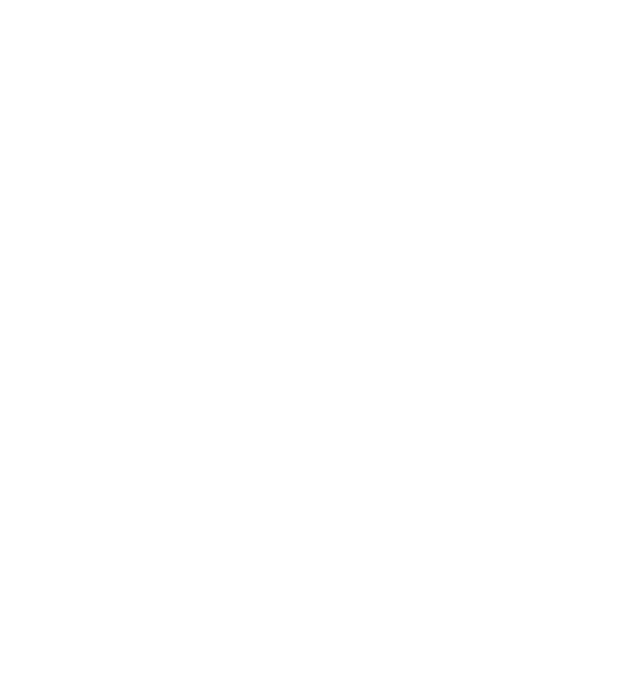
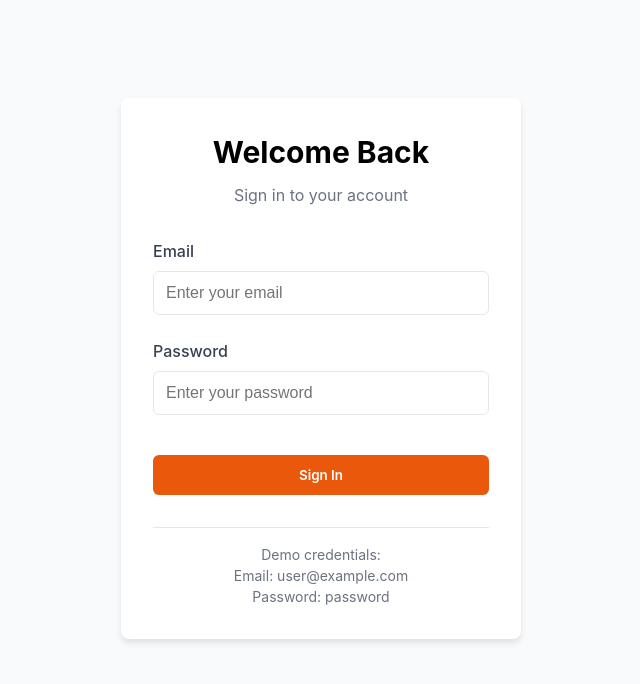
Before and after one commit to iamthulasinath/project24, a React (Vite) app: page / in a window 1280 px wide. Before the commit this address had no page. Shown: the top 684 px of the page, without its empty margins (319-959 px from the left). Built offline with nearby package versions, Linux system fonts and the light colour scheme.

Commit message:
modified app.jsx'

```diff
--- a/src/App.jsx
+++ b/src/App.jsx
@@ -11,7 +11,7 @@
   return (
     <Router>
       <Routes>
-        <Route path="/login" element={<Login />} />
+        <Route path="/" element={<Login />} />
         <Route exact path="/home" element={<Home />} />
         <Route exact path="/search" element={<Search />} />
         <Route exact path="/cart" element={<Cart />} />
--- a/src/pages/Cart.jsx
+++ b/src/pages/Cart.jsx
@@ -14,7 +14,7 @@
 
   const handleCheckout = () => {
     if (!user) {
-      navigate("/login");
+      navigate("/");
       return;
     }
 
--- a/src/pages/Profile.jsx
+++ b/src/pages/Profile.jsx
@@ -10,7 +10,7 @@
 
   const handleLogout = () => {
     setUser(null);
-    navigate("/login");
+    navigate("/");
   };
 
   return (
```
